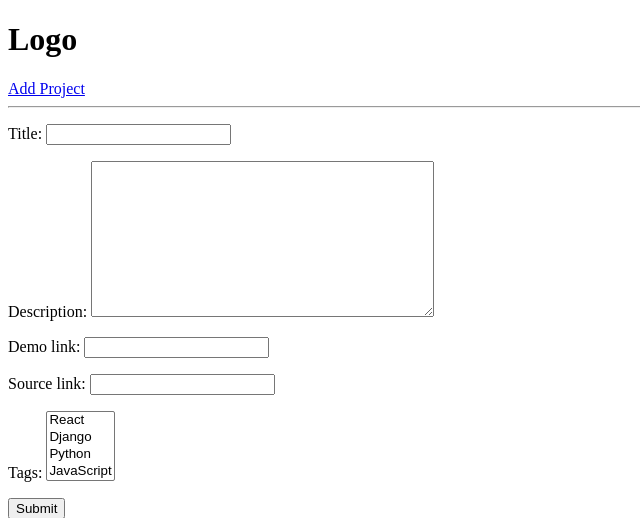
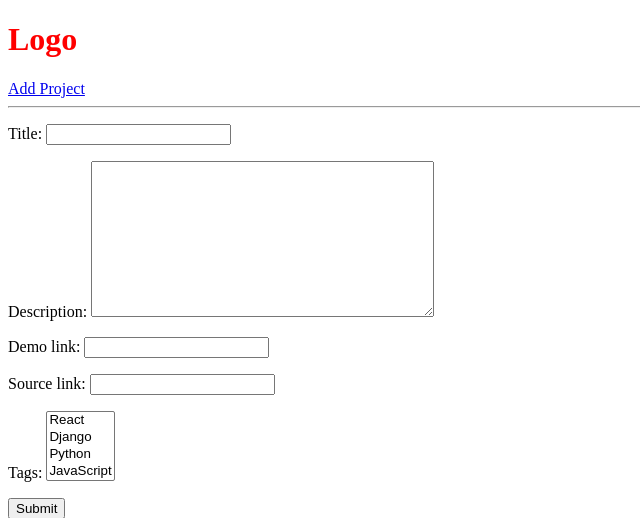
Before and after one commit to Jagarut/dj_webframework_sample, a Django app: page /create-project/ in a window 1280 px wide. Shown: the top 518 px of the page, without its empty margins (0-640 px from the left). Run offline with Django 4.2, Linux system fonts and the light colour scheme; data comes from the database, SQL or seed files in the repository.

Commit message:
Add static folder and css style template

```diff
--- a/core/settings.py
+++ b/core/settings.py
@@ -118,6 +118,8 @@ USE_TZ = True
 
 STATIC_URL = "static/"
 
+STATICFILES_DIRS = [BASE_DIR / "static"]
+
 # Default primary key field type
 # https://docs.djangoproject.com/en/4.2/ref/settings/#default-auto-field
 
--- /dev/null
+++ b/static/styles/main.css
@@ -0,0 +1,3 @@
+h1 {
+    color: red;
+}
--- a/templates/base.html
+++ b/templates/base.html
@@ -1,4 +1,5 @@
 <!DOCTYPE html>
+{% load static %}
 <html lang="en">
     <head>
         <meta charset="UTF-8">
@@ -6,6 +7,7 @@
         <meta name="description" />
         <meta name="viewport" content="width=device-width, initial-scale=1.0">
         <title>DevSearch</title>
+        <link rel="stylesheet" type="text/css" media="screen" href="{% static 'styles/main.css' %}">
     </head>
     <body>
         {% include "navbar.html" %}
```
